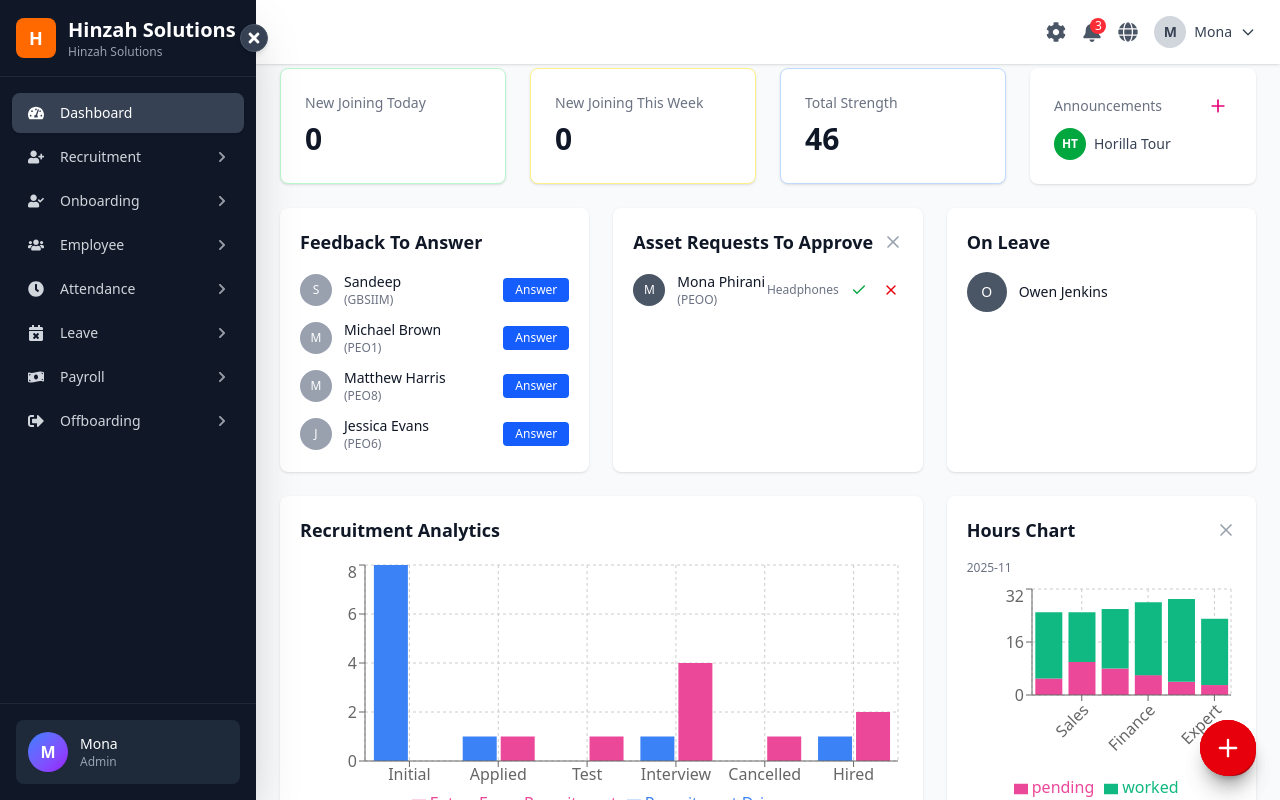
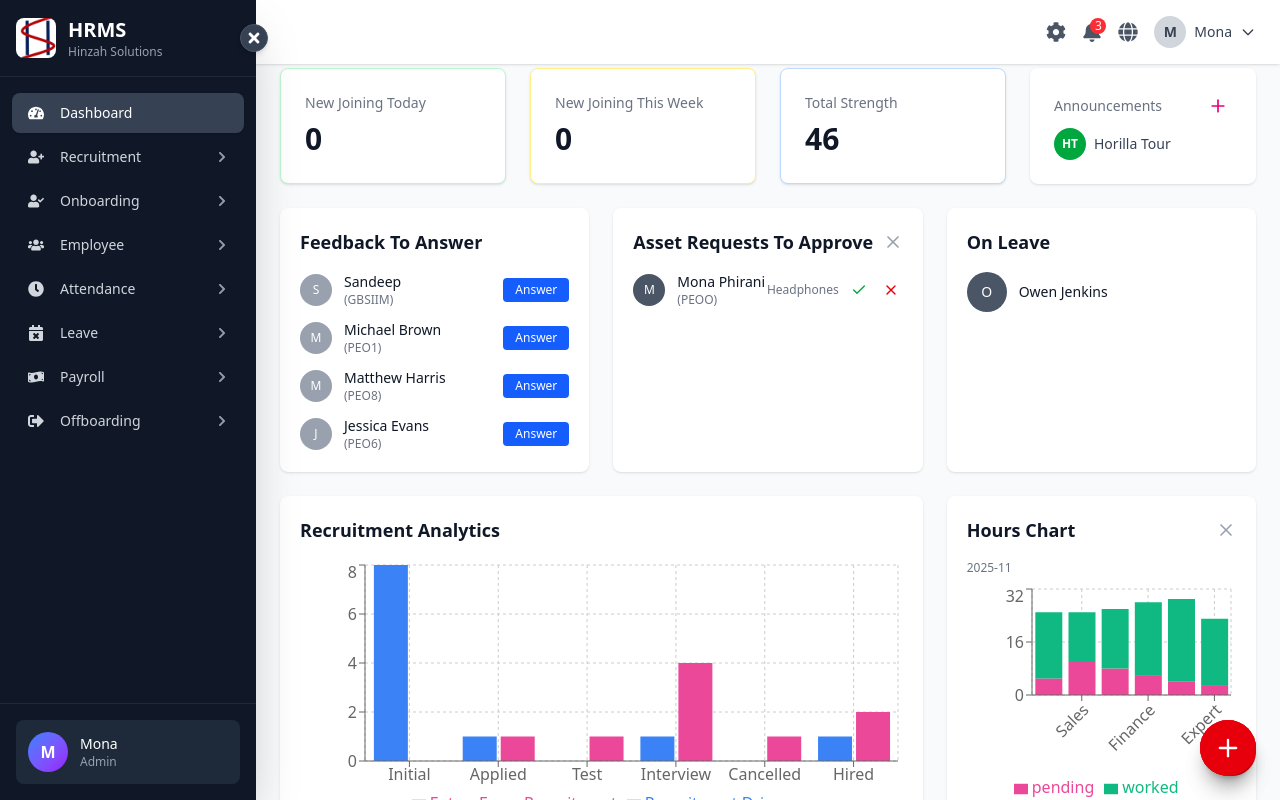
Before and after one commit to HinzahSolutions/Hr_Management_React, a React (Vite) app: page /login in a window 1280 px wide. Both pictures are taken after a click on the button "Secure Sign-in". Built offline with nearby package versions, Linux system fonts and the light colour scheme.

Commit message:
first commit

```diff
--- a/src/App.jsx
+++ b/src/App.jsx
@@ -401,11 +401,12 @@ function AppContent() {
 
                     <Route path='/offboard/dashboard' element={<OffboardingDashboard/>} />
                     <Route path='/offboard/Offboarding' element={<Offboarding/>} />
-
                     <Route path='Onboarding/candidates' element={<CandidatesView/>} />
 
                     {/* Placeholder */}
                     <Route path="*" element={<Placeholder title="Page Not Found" />} />
+
+
                   </Routes>
                 </ProtectedRoute>
               }
--- a/src/Login.jsx
+++ b/src/Login.jsx
@@ -97,7 +97,7 @@ export default function Login() {
             <svg className="w-8 h-8" viewBox="0 0 32 32" fill="currentColor">
               <path d="M16 2L2 12h4v16h8v-8h4v8h8V12h4L16 2z" />
             </svg>
-            <span className="text-lg font-medium">Horilla.</span>
+            <span className="text-lg font-medium">Hinzah solutions</span>
           </div>
         </div>
       </div>
--- a/src/Sidebar.jsx
+++ b/src/Sidebar.jsx
@@ -21,6 +21,7 @@ import {
   FaChevronRight,
 } from 'react-icons/fa';
 import { useNavigate, useLocation } from 'react-router-dom';
+import logoimage from './assets/logo.png'
 
 const iconMap = {
   dashboard: <FaTachometerAlt />,
@@ -40,7 +41,7 @@ const iconMap = {
 
 export default function Sidebar({
   menuItems = [],
-  logo = 'Hinzah Solutions',
+  logo = 'HRMS',
   company = 'Hinzah Solutions',
   userName = 'Mona',
   isCollapsed: controlledCollapsed,
@@ -83,10 +84,11 @@ export default function Sidebar({
         style={{ overflow: 'visible' }} // Critical: Prevent clipping
       >
         {/* Header */}
-        <div className="relative p-4 border-b border-gray-800 flex-shrink-0">
+        <div className="relative p-4 border-b border-gray-800 ">
           <div className="flex items-center gap-3">
-            <div className="w-10 h-10 bg-orange-500 rounded-lg flex items-center justify-center font-bold text-lg">
-              H
+            <div className="w-10 h-10 bg-white rounded-lg flex items-center justify-center font-bold text-lg">
+              <img className='w-[100%] h-[100%]' src=
+              {logoimage} />
             </div>
             {!isCollapsed && (
               <div className="overflow-hidden">
```
Also changed, not shown: src/assets/logo.png (added).
